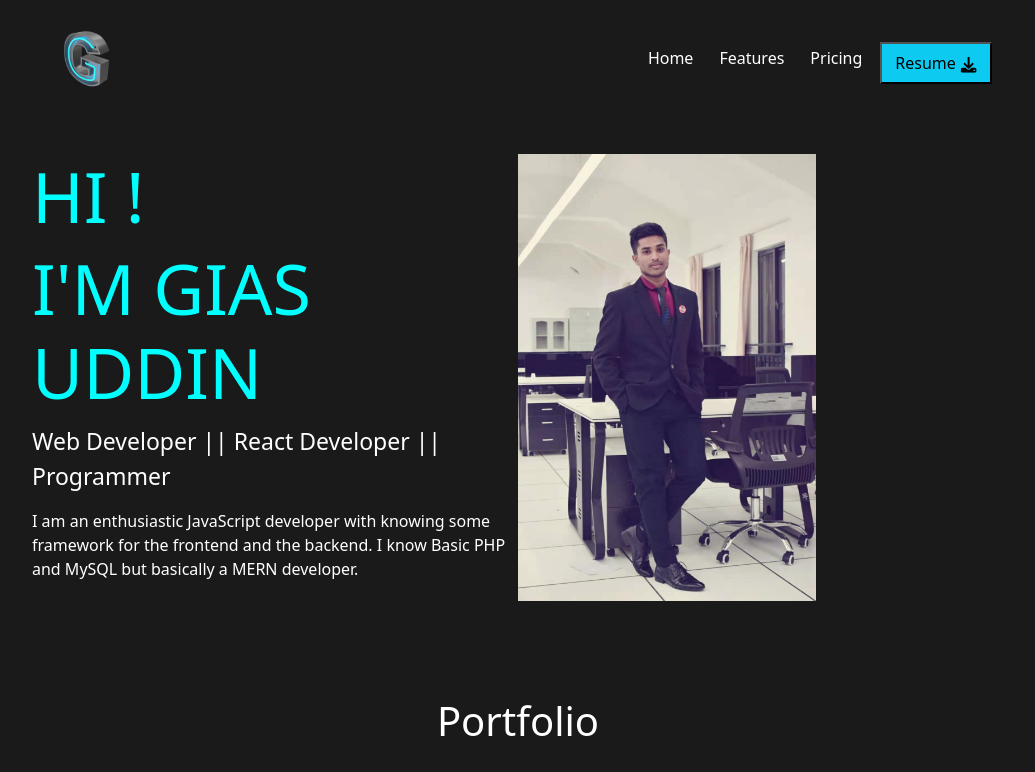
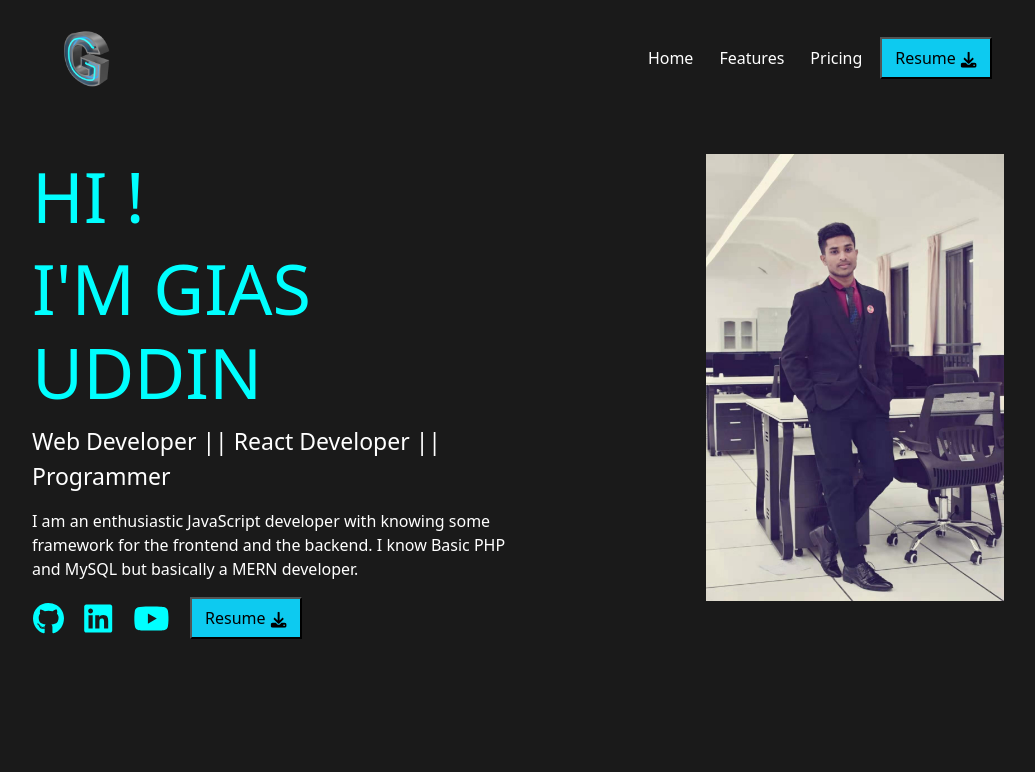
Before and after one commit to shifat97/phitron-portfolio, a plain HTML site: page index.html in a window 1280 px wide. Shown: the top 772 px of the page, without its empty margins (122-1157 px from the left). Drawn offline with nearby package versions, Linux system fonts and the light colour scheme.

Commit message:
update hero section and fix resume button issues

```diff
--- a/index.html
+++ b/index.html
@@ -47,9 +47,14 @@
                 <li class="nav-item">
                   <a class="nav-link text-white" href="#">Pricing</a>
                 </li>
-                <button class="resume">
-                  Resume <span><img src="./icons/download.svg" alt="" /></span>
-                </button>
+                <a
+                  href="https://drive.google.com/uc?export=download&id=1sVsAADnJL0Io2eHziYfgzDGU0F05XlMW"
+                >
+                  <button class="resume">
+                    Resume
+                    <span><img src="./icons/download.svg" alt="" /></span>
+                  </button>
+                </a>
               </ul>
             </span>
           </div>
@@ -71,10 +76,23 @@
           for the frontend and the backend. I know Basic PHP and MySQL but
           basically a MERN developer.
         </p>
+        <!-- Social Links -->
+        <div class="social-links">
+          <img src="./icons/github.svg" alt="" />
+          <img src="./icons/linkedin.svg" alt="" />
+          <img src="./icons/youtube.svg" alt="" />
+          <a
+            href="https://drive.google.com/uc?export=download&id=1sVsAADnJL0Io2eHziYfgzDGU0F05XlMW"
+          >
+            <button class="resume">
+              Resume <span><img src="./icons/download.svg" alt="" /></span>
+            </button>
+          </a>
+        </div>
       </div>
       <!-- Image -->
-      <div class="img relative">
-        <img class="hero-img absolute" src="./images/gias.jpg" alt="" />
+      <div class="img">
+        <img class="hero-img" src="./images/gias.jpg" alt="" />
       </div>
       <div></div>
     </section>
--- a/style.css
+++ b/style.css
@@ -34,7 +34,6 @@ html {
 .resume {
   background-color: #0dcaf0;
   padding: 7px 13px;
-  margin-top: 10px;
 }
 
 @media screen and (min-width: 992px) {
@@ -61,6 +60,10 @@ html {
   text-align: center;
 }
 
+#hero > .img {
+  position: relative;
+}
+
 .hero-img {
   width: 100%;
 }
@@ -79,6 +82,14 @@ html {
 
 .hero-summary {
   font-size: 16px;
+}
+
+.social-links {
+  display: flex;
+  gap: 20px;
+  align-items: center;
+  justify-content: center;
+  margin-bottom: 40px;
 }
 
 @media screen and (min-width: 992px) {
@@ -106,6 +117,11 @@ html {
   .hero-img {
     width: 298px;
     right: 0;
+    position: absolute;
+  }
+
+  .social-links {
+    justify-content: left;
   }
 }
 
```
